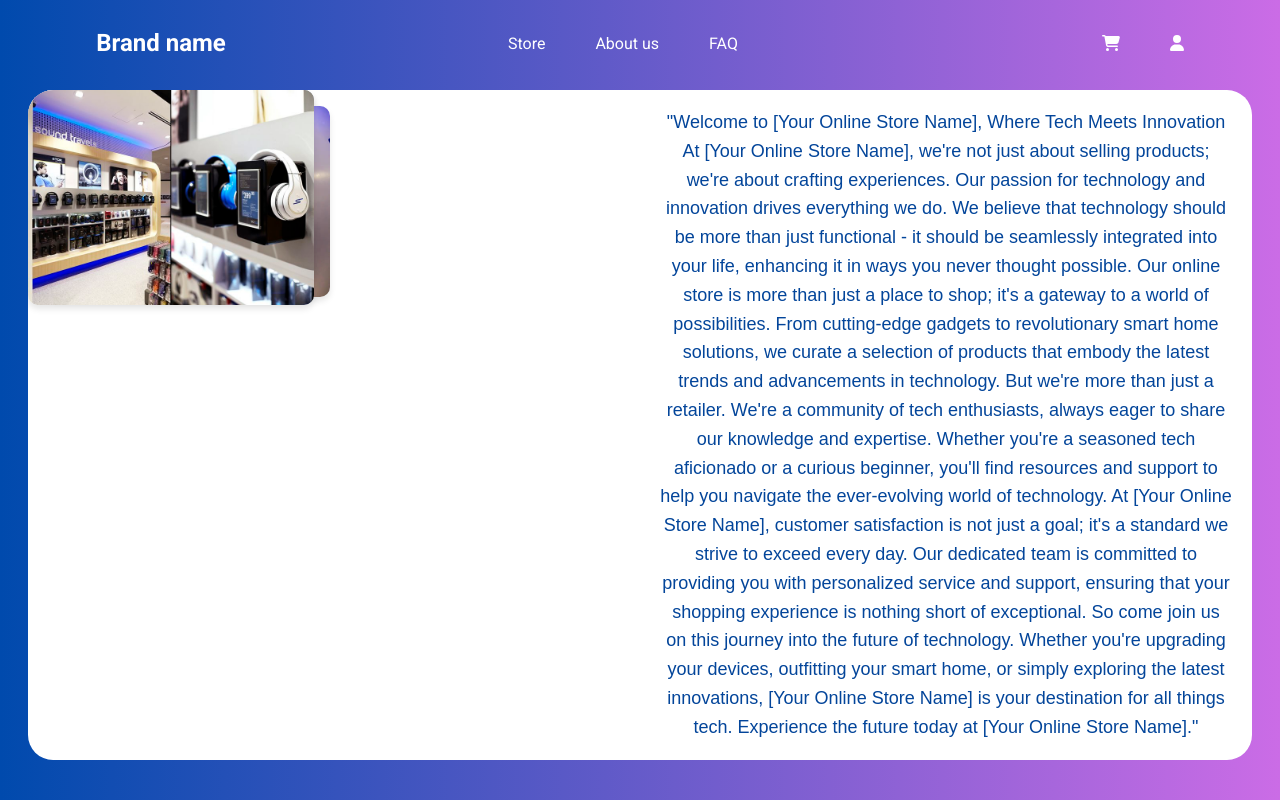
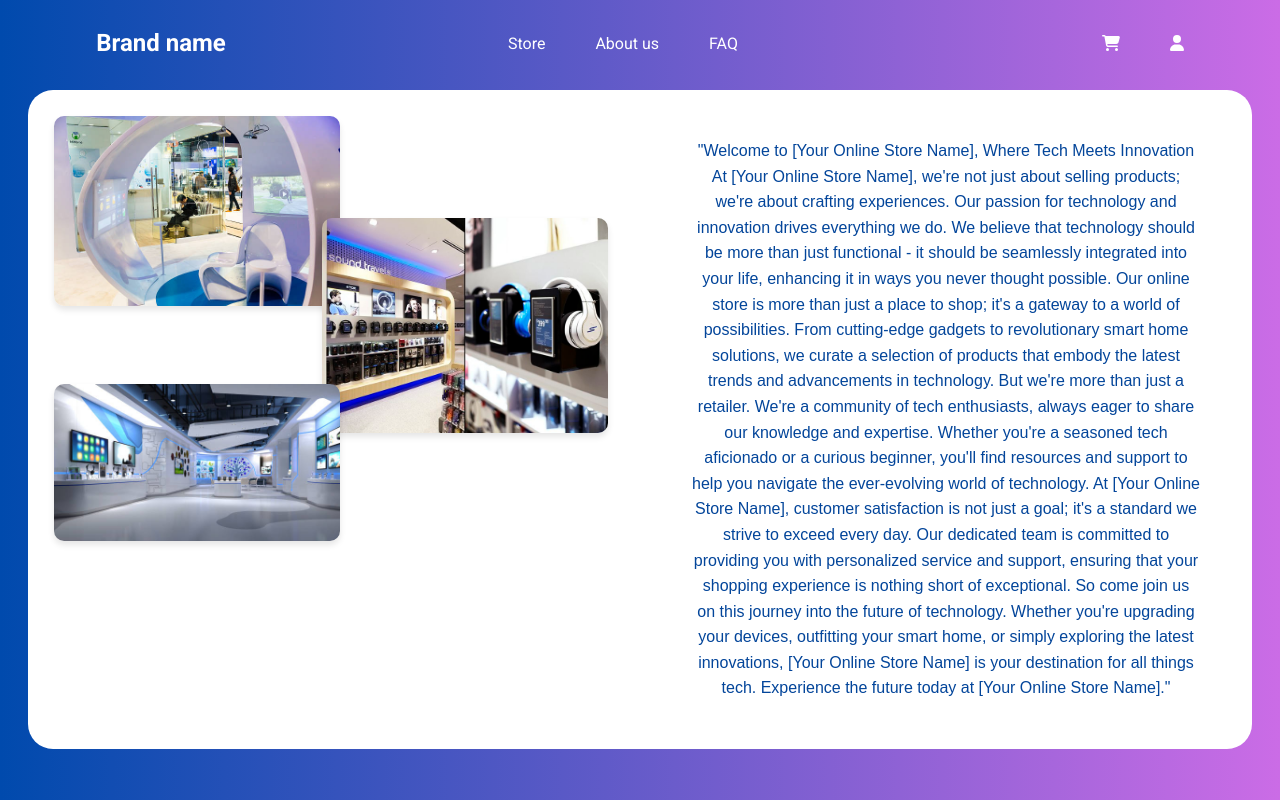
Before and after one commit to VictoriyaK19/online-store, a Vue app: page /aboutus in a window 1280 px wide. Built offline with nearby package versions, Linux system fonts and the light colour scheme.

Commit message:
fixing css for laptops

```diff
--- a/src/pages/AboutUs.vue
+++ b/src/pages/AboutUs.vue
@@ -61,21 +61,32 @@
   .images img:hover {
     transform: scale(1.05);
   }
-
+  .images img:nth-child(1) {
+    position: absolute;
+    top: 23vw;
+    left: 2vw;
+    z-index: 1;
+    }
   .images img:nth-child(2) {
     position: absolute;
-    top: 1rem;
-    left: 1rem;
+    top: 2vw;
+    left: 2vw;
+    }
+    .images img:nth-child(3) {
+    position: absolute;
+    top: 10vw;
+    left: 23vw;
     }
 
   .content {
+    padding: 2rem;
     max-width: 50%; /* Set max-width to 50% */
     text-align: center; /* Align text to the left */
   }
 
   p {
     font-family: 'Arial', sans-serif;
-    font-size: 18px;
+    font-size: 16px;
     line-height: 1.6;
     color: #03459a;
     padding: 0 20px; /* Add padding for spacing */
```
